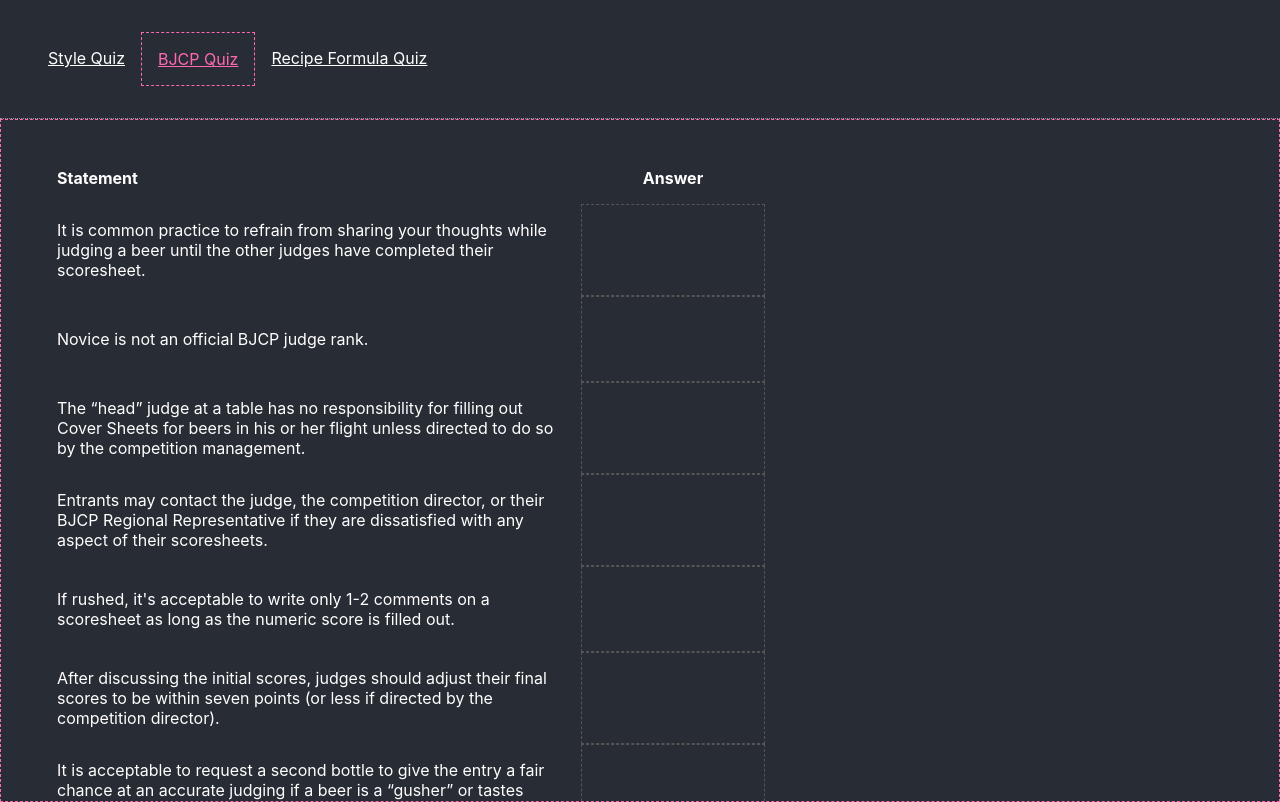
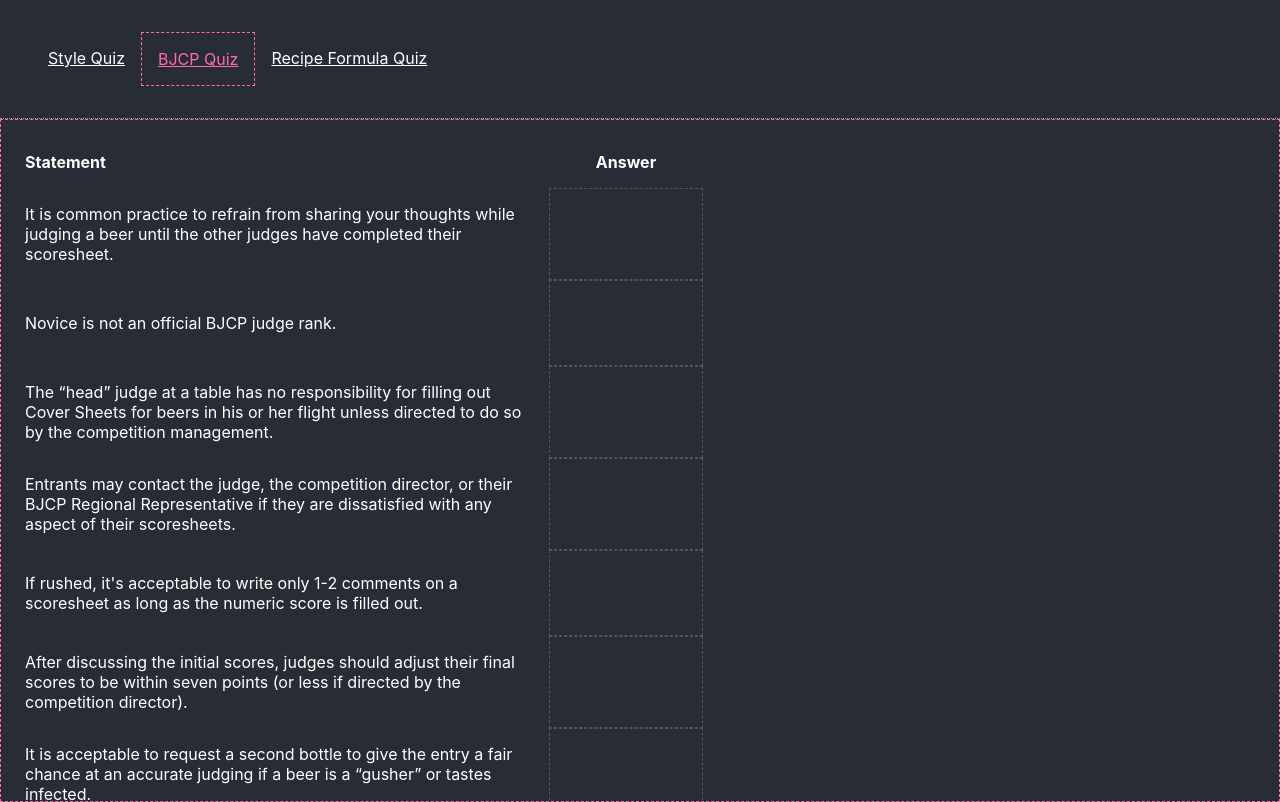
Before and after one commit to gthmb/bjcp_written_exam_study_guide, a React (Create React App) app: page /bjcp-quiz in a window 1280 px wide. Built offline with nearby package versions, Linux system fonts and the light colour scheme.

Commit message:
updated table padding

```diff
--- a/src/components/QuizTable/QuizTable.tsx
+++ b/src/components/QuizTable/QuizTable.tsx
@@ -18,13 +18,13 @@
 const StyledTable = styled.table`
     border-collapse: separate;
     border-spacing: 0.5em 0;
-    padding: 2em;
+    padding: 1em 0;
 
     td,
     th {
         max-width: 500px;
         margin-right: 0.5em;
-        min-width: 150px;
+        min-width: 120px;
         padding: 1em;
     }
 
```
